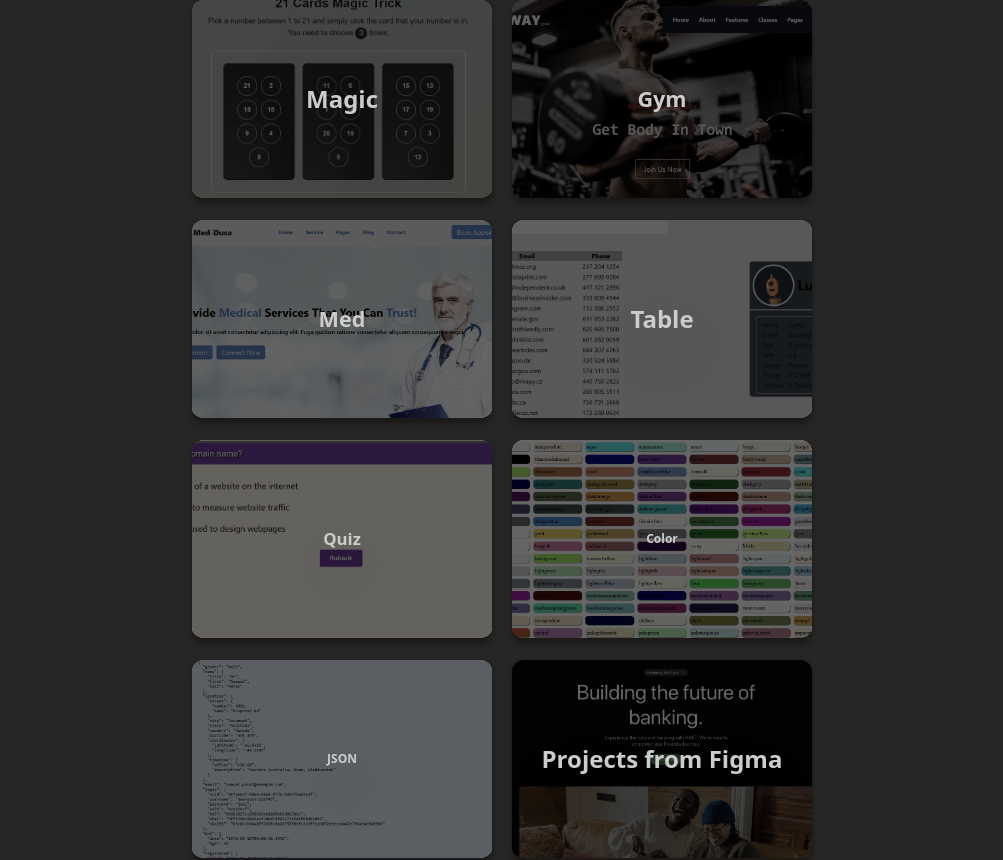
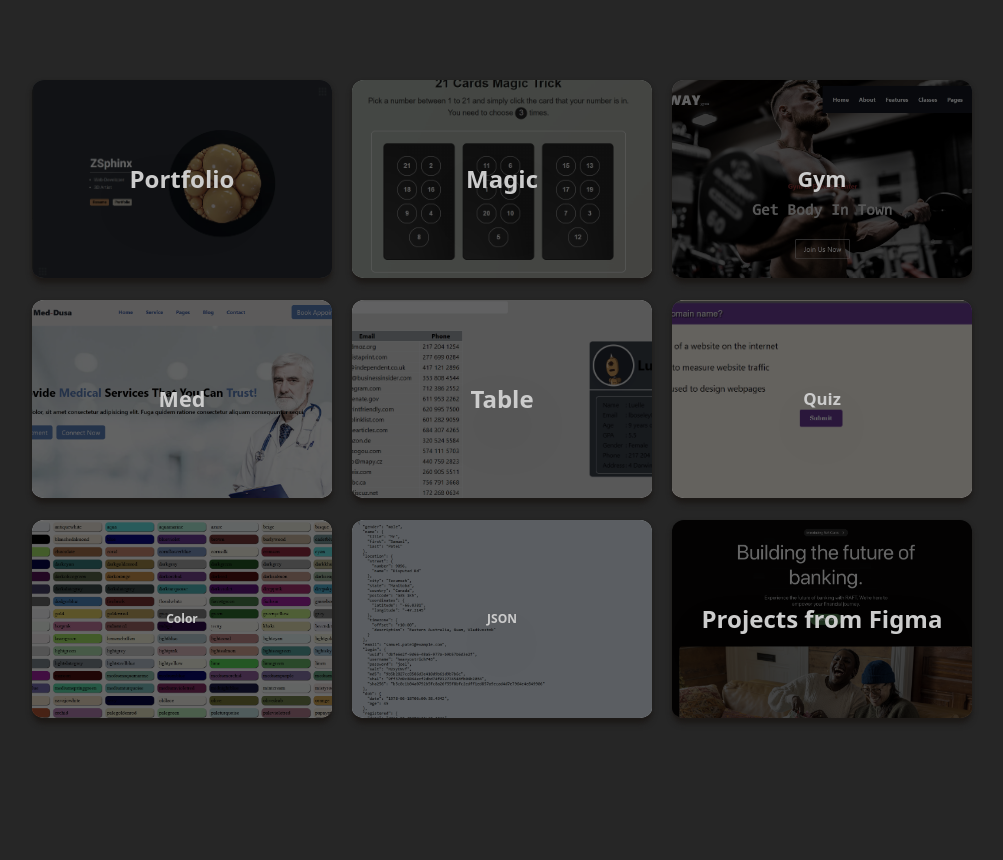
Before and after one commit to zsphinxyz/sthl, a Next.js app: page / in a window 1280 px wide. Shown: the whole page, without its empty margins (138-1141 px from the left). After the commit the page ends 800 px from the top, so only its background shows below. Built offline with nearby package versions, Linux system fonts and the light colour scheme.

Commit message:
add portfolio page

```diff
--- a/app/page.tsx
+++ b/app/page.tsx
@@ -9,6 +9,7 @@ import med from '@/assets/med.png';
 import quiz from '@/assets/quiz.png';
 import json from '@/assets/json.png';
 import figma from '@/assets/figma.png';
+import portfolio from '@/assets/portfolio.png';
 
 import Image from 'next/image'
 import { useEffect } from 'react';
@@ -21,6 +22,13 @@ const CardHover = {
 
 export default function Home() {
   const projects = [
+    {
+      id:9,
+      link:'https://zsphinxyz.vercel.app',
+      text:'Portfolio',
+      size:100,
+      img: portfolio
+    },
     {
       id:1,
       link:'https://21magic.vercel.app',
@@ -83,7 +91,7 @@ export default function Home() {
   return (
     <main className="w-full">
 
-      <section className='flex gap-5 h-full justify-center flex-wrap w-[70%] mx-auto'>
+      <section className='flex gap-5 h-full justify-center flex-wrap w-[90%] max-w-[1440px] mx-auto'>
       {
         projects.map(i => (
           <motion.a
--- /dev/null
+++ b/app/portfolio/page.tsx
@@ -0,0 +1,9 @@
+import React from 'react'
+
+const Home = () => {
+  return (
+    <div>Home</div>
+  )
+}
+
+export default Home
```
Also changed, not shown: assets/portfolio.png (added).
